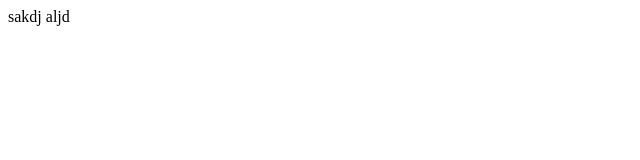
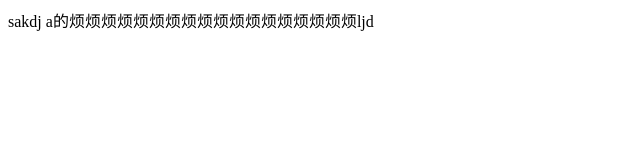
Before and after one commit to 18344359264/project_xx, a plain HTML site: page index.html in a window 1280 px wide. Shown: the whole page, without its empty margins (0-640 px from the left). Drawn offline with Linux system fonts and the light colour scheme.

Commit message:
修改了index

```diff
--- a/index.html
+++ b/index.html
@@ -9,7 +9,7 @@
 </head>
 
 <body>
-    <div>sakdj aljd</div>
+    <div>sakdj a的烦烦烦烦烦烦烦烦烦烦烦烦烦烦烦烦烦烦ljd</div>
 </body>
 
 </html>
```
